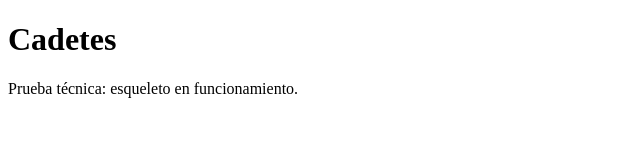
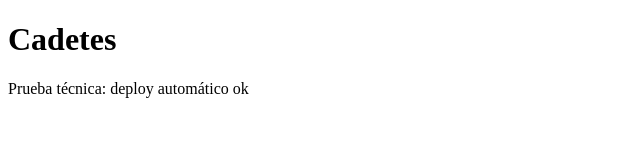
Before and after one commit to tobiidev21/cadetes, a plain HTML site: page web/static/index.html in a window 1280 px wide. Shown: the full height of the page, 0-640 px from the left. Drawn offline with Linux system fonts and the light colour scheme.

Commit message:
Prueba deploy automático

```diff
--- a/web/static/index.html
+++ b/web/static/index.html
@@ -7,6 +7,6 @@
 </head>
 <body>
   <h1>Cadetes</h1>
-  <p>Prueba técnica: esqueleto en funcionamiento.</p>
+  <p>Prueba técnica: deploy automático ok</p>
 </body>
 </html>
```
